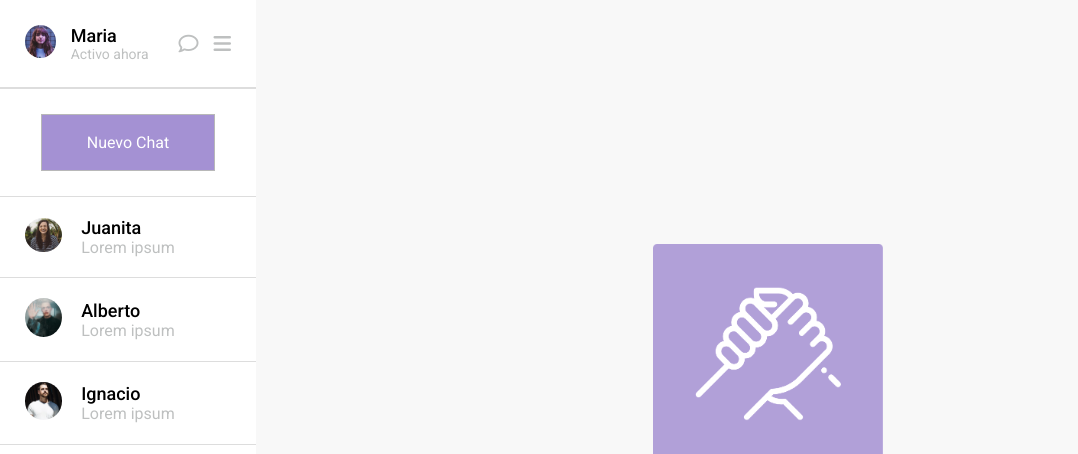
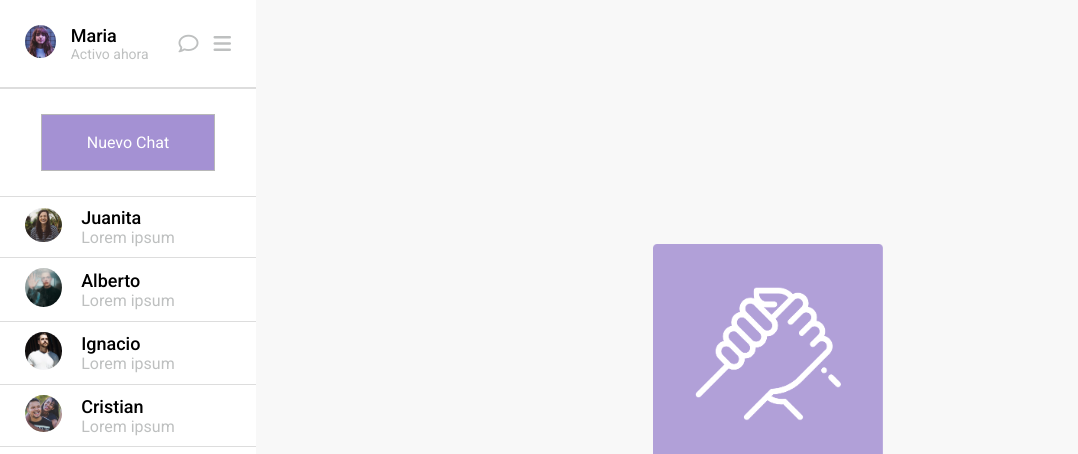
Before and after one commit to Simoncarlosv/Desafio-Flexbox, a plain HTML site: page index.html in a window 1280 px wide. Shown: the top 454 px of the page, without its empty margins (0-1078 px from the left). Drawn offline with Linux system fonts and the light colour scheme.

Commit message:
Actualización final

```diff
--- a/assets/css/styles.scss
+++ b/assets/css/styles.scss
@@ -117,7 +117,7 @@ body{
                 flex-flow: row;
                 align-items: center;
                 gap: 15px;
-                padding: 20px 25px;
+                padding: 10px 25px;
                 border-bottom: 1px solid #dddddd;
 
                 .foto-contacto{
```
Also changed, not shown: assets/css/styles.css.
